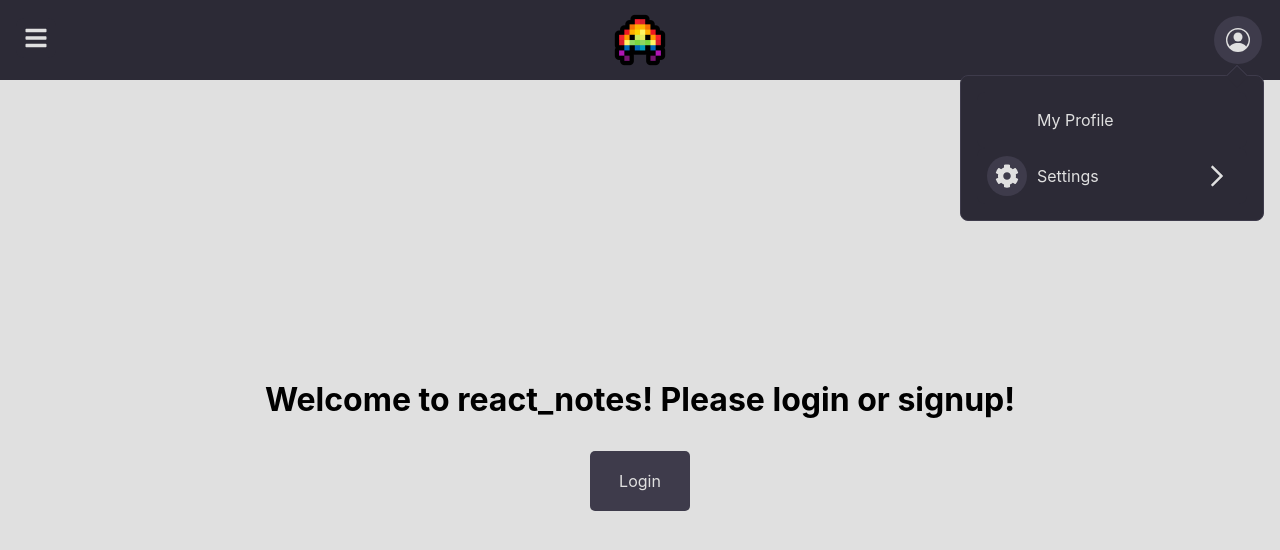
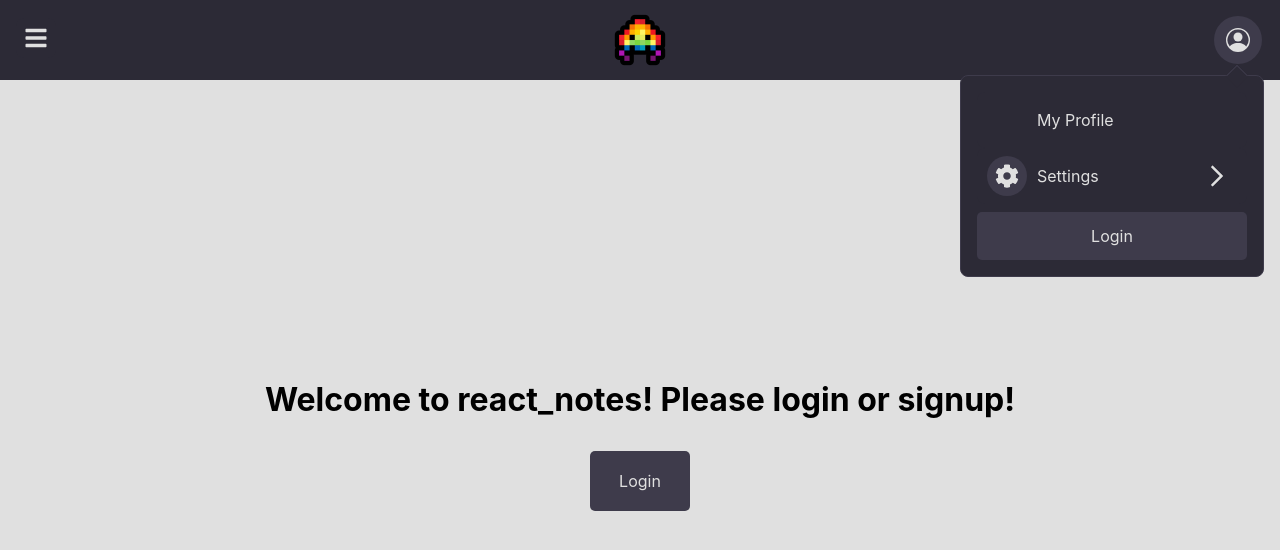
Before and after one commit to olsonadr/react-notes, a React (Create React App) app: page / in a window 1280 px wide. Both pictures are taken after a click on the button 1238 px from the left and 40 px from the top of the page. Shown: the top 550 px of the page. Built offline with nearby package versions, Linux system fonts and the light colour scheme; no server answers.

Commit message:
Added login/logout button to nav dropdown

```diff
--- a/src/components/LoginButton.tsx
+++ b/src/components/LoginButton.tsx
@@ -13,6 +13,24 @@ const Butt = styled.button`
   /* Add newline if requested */
   &.new-line {
     white-space: pre-line;
+  }
+  /* Hover background if requested */
+  &.hover-on:hover {
+    background-color: var(--bg-bolder);
+    color: var(--bg-text-bold);
+  }
+  /* Transition background color if requested */
+  &.transition-bg {
+    transition: background-color var(--speed) ease-in,
+      color var(--speed) ease-in;
+  }
+  /* Use dropdown dimensions if requested */
+  &.nav-dd-style {
+    height: var(--nav-dd-button-height);
+    height: var(--nav-button-size);
+    padding: var(--nav-dd-button-padding);
+    margin-top: 0.5rem;
+    width: 100%;
   }
 `;
 
--- a/src/components/LogoutButton.tsx
+++ b/src/components/LogoutButton.tsx
@@ -13,6 +13,24 @@ const Butt = styled.button`
   /* Add newline if requested */
   &.new-line {
     white-space: pre-line;
+  }
+  /* Hover background if requested */
+  &.hover-on:hover {
+    background-color: var(--bg-bolder);
+    color: var(--bg-text-bold);
+  }
+  /* Transition background color if requested */
+  &.transition-bg {
+    transition: background-color var(--speed) ease-in,
+      color var(--speed) ease-in;
+  }
+  /* Use dropdown dimensions if requested */
+  &.nav-dd-style {
+    height: var(--nav-dd-button-height);
+    height: var(--nav-button-size);
+    padding: var(--nav-dd-button-padding);
+    margin-top: 0.5rem;
+    width: 100%;
   }
 `;
 
--- a/src/components/Navbar.tsx
+++ b/src/components/Navbar.tsx
@@ -15,6 +15,8 @@ import { BsPersonCircle } from "react-icons/bs";
 import logo from "../img/small_logo.png";
 import { User } from "@auth0/auth0-react";
 import { Profile } from "../interfaces";
+import LoginButton from "./LoginButton";
+import LogoutButton from "./LogoutButton";
 
 // Create styled components for the Navbar (emotion.js)
 const Nav = styled.nav`
@@ -114,6 +116,9 @@ function Navbar(props: {
       <BsPersonCircle />
     );
 
+  // Whether we are logged in state for children
+  const loggedIn:boolean = props.auth && props.user && !props.loading ? true : false;
+
   return (
     <>
       <Nav>
@@ -125,7 +130,7 @@ function Navbar(props: {
         </NavCenter>
         <NavRight>
           <NavItemS className="hover-on" icon={dropdownIcon}>
-            <DropdownMenu></DropdownMenu>
+            <DropdownMenu loggedIn={loggedIn}></DropdownMenu>
           </NavItemS>
         </NavRight>
       </Nav>
@@ -295,13 +300,13 @@ const DropdownTransitionDiv = styled.div`
 // Dropdown Item Button/Container
 // const DropdownItemS = styled.button`
 const DropdownItemS = styled.div`
-  height: 40px;
+  height: var(--nav-dd-button-height);
   width: calc(var(--dropdown-width) - var(--dropdown-padding));
   display: flex;
   align-items: center;
   border-radius: var(--border-radius);
   transition: background var(--speed);
-  padding: 0.5rem;
+  padding: var(--nav-dd-button-padding);
   border: none;
   background-color: var(--bg);
   cursor: pointer;
@@ -314,6 +319,7 @@ const DropdownItemS = styled.div`
 
 // Local DropdownMenu react component
 function DropdownMenu(props: {
+  loggedIn?: boolean;
   dropdownToggle?: () => {};
   children?: JSX.Element;
 }) {
@@ -350,6 +356,13 @@ function DropdownMenu(props: {
     calcHeight();
   });
 
+  // Login/Logout button in dropdown depending on auth state
+  const LogInOutButton = props.loggedIn ? (
+      <LogoutButton className="hover-on transition-bg nav-dd-style" />
+      ) : (
+      <LoginButton className="hover-on transition-bg nav-dd-style" />
+  );
+
   // Return jsx for DropdownMenu to render
   return (
     <>
@@ -376,6 +389,7 @@ function DropdownMenu(props: {
               >
                 Settings
               </DropdownItem>
+              {LogInOutButton}
             </DropdownTransitionDiv>
           </CSSTransition>
 
--- a/src/styles/root.css
+++ b/src/styles/root.css
@@ -7,6 +7,7 @@
 
   --bg: rgb(44, 42, 54);
   --bg-bold: rgb(62, 59, 75);
+  --bg-bolder: rgb(73, 70, 90);
   --bg-text: rgb(224, 224, 224);
   --bg-text-bold: rgb(255, 255, 255);
   --fg: rgb(224, 224, 224);
@@ -17,6 +18,8 @@
   --nav-height: 5rem;
   --nav-button-ratio: 0.6;
   --nav-button-size: calc(var(--nav-button-ratio)*var(--nav-height));
+  --nav-dd-button-height: 40px;
+  --nav-dd-button-padding: 0.5rem;
   --sidebar-width: 250px;
   --sidebar-padding: 5px;
   --sidebar-in-time: 400ms;
```
